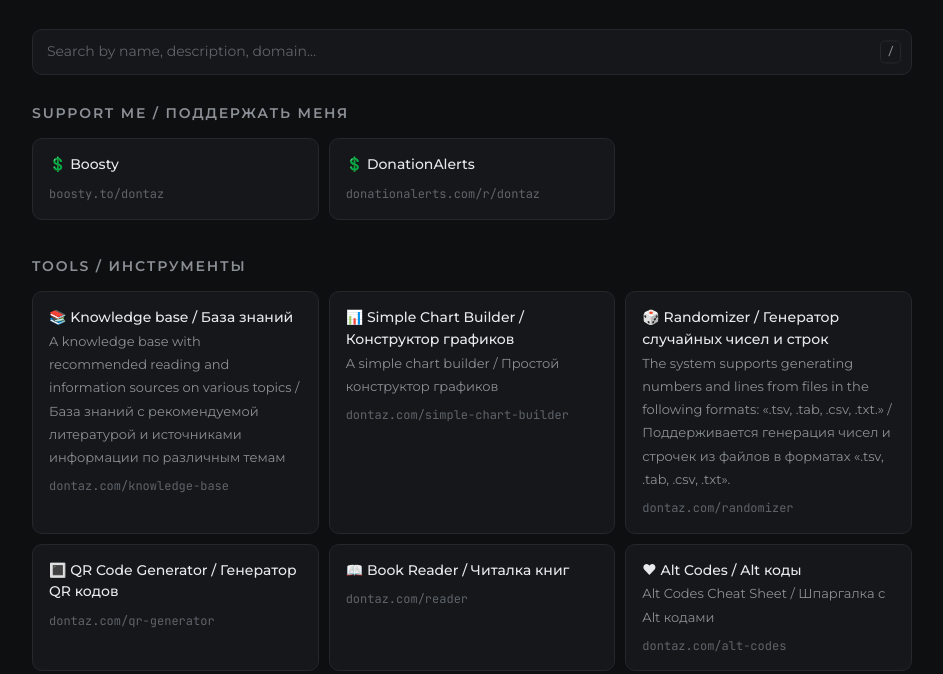
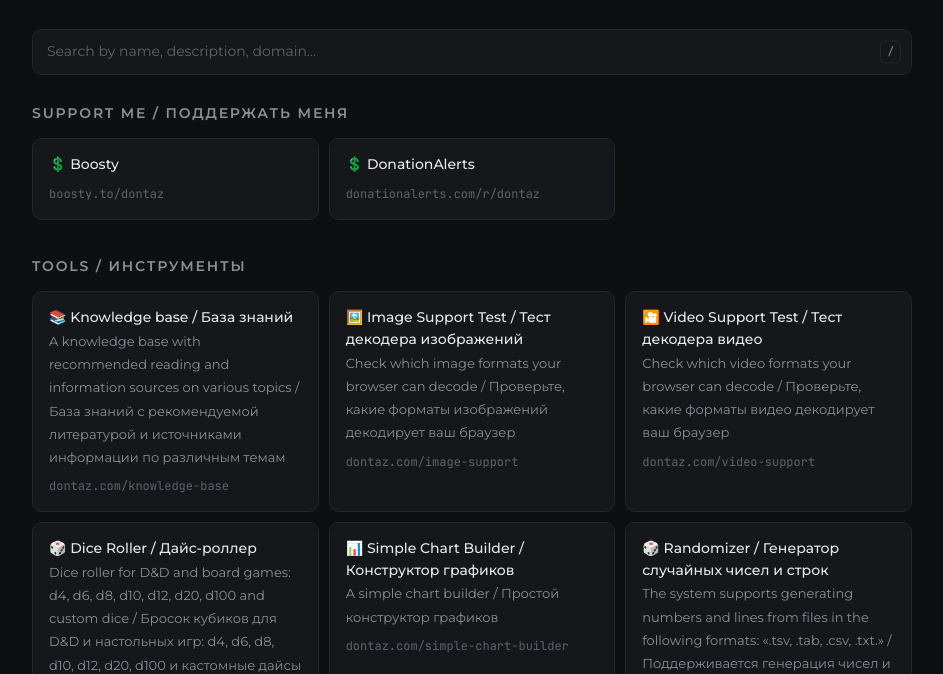
Before and after one commit to Dontaz/dontaz.github.io, a plain HTML site: page hub/index.html in a window 1280 px wide. Shown: the part 126-800 px from the top of the page, without its empty margins (168-1111 px from the left). Drawn offline with Linux system fonts and the light colour scheme.

Commit message:
Update index.html

```diff
--- a/hub/index.html
+++ b/hub/index.html
@@ -586,6 +586,24 @@
                 <span class="host">dontaz.com/knowledge-base</span>
             </a>
 
+            <a class="card" href="https://dontaz.com/image-support" target="_blank" rel="noopener">
+                <span class="name">🖼️ Image Support Test / Тест декодера изображений</span>
+                <span class="desc">Check which image formats your browser can decode / Проверьте, какие форматы изображений декодирует ваш браузер</span>
+                <span class="host">dontaz.com/image-support</span>
+            </a>
+
+            <a class="card" href="https://dontaz.com/video-support" target="_blank" rel="noopener">
+                <span class="name">🎦 Video Support Test / Тест декодера видео</span>
+                <span class="desc">Check which video formats your browser can decode / Проверьте, какие форматы видео декодирует ваш браузер</span>
+                <span class="host">dontaz.com/video-support</span>
+            </a>
+
+            <a class="card" href="https://dontaz.com/dice" target="_blank" rel="noopener">
+                <span class="name">🎲 Dice Roller / Дайс-роллер</span>
+                <span class="desc">Dice roller for D&D and board games: d4, d6, d8, d10, d12, d20, d100 and custom dice / Бросок кубиков для D&D и настольных игр: d4, d6, d8, d10, d12, d20, d100 и кастомные дайсы</span>
+                <span class="host">dontaz.com/dice</span>
+            </a>
+
             <a class="card" href="https://dontaz.com/simple-chart-builder" target="_blank" rel="noopener">
                 <span class="name">📊 Simple Chart Builder / Конструктор графиков</span>
                 <span class="desc">A simple chart builder / Простой конструктор графиков</span>
```
